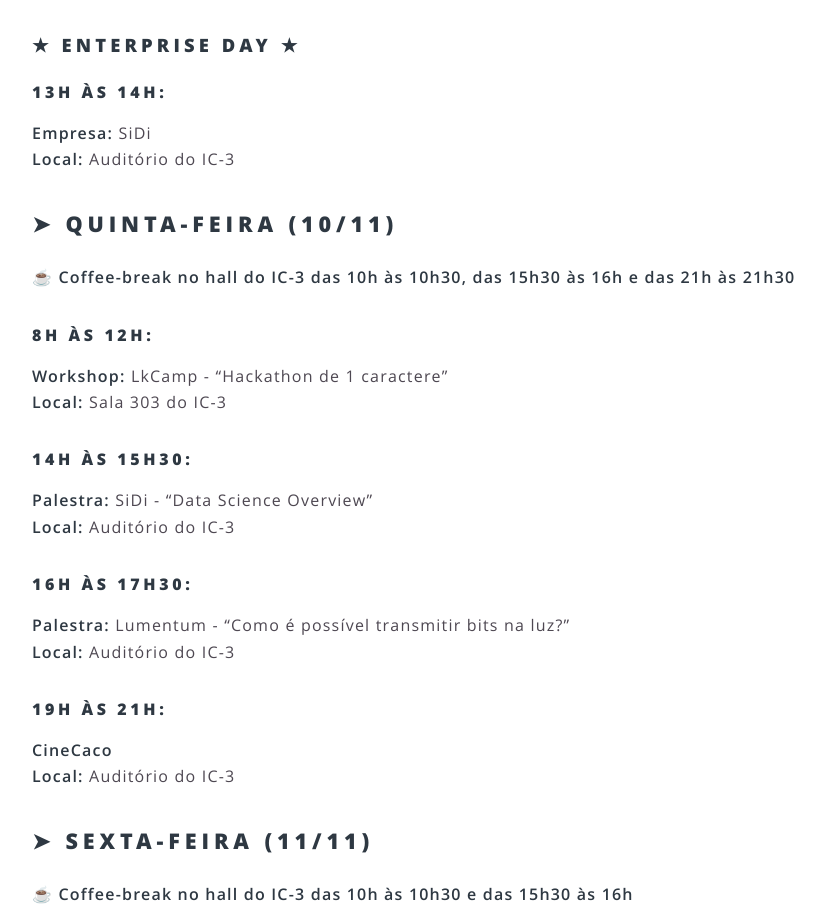
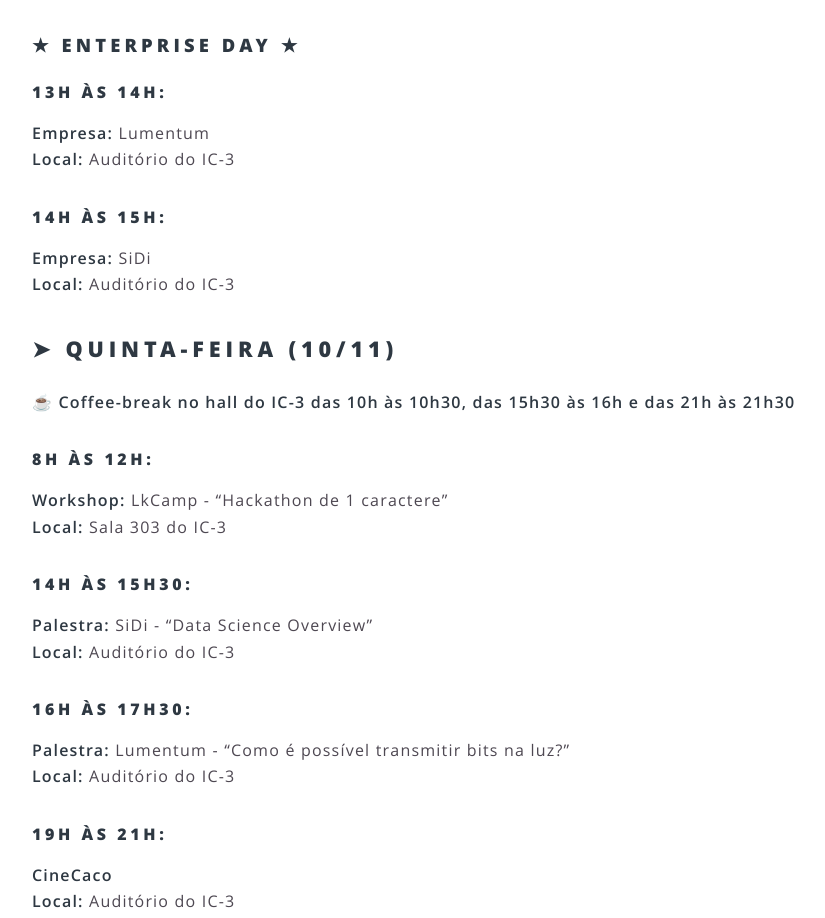
Before and after one commit to secomp2022/secomp2022.github.io, a plain HTML site: page programacao/index.html in a window 1280 px wide. Shown: the part 1928-2846 px from the top of the page, without its empty margins (32-857 px from the left). Drawn offline with Linux system fonts and the light colour scheme.

Commit message:
Update programacao

```diff
--- a/programacao/index.html
+++ b/programacao/index.html
@@ -114,6 +114,9 @@
 <strong>Local:</strong> Auditório do IC-3</p>
 <h3 id="-enterprise-day-">★ Enterprise Day ★</h3>
 <h4 id="13h-às-14h">13h às 14h:</h4>
+<p><strong>Empresa:</strong> Lumentum<br>
+<strong>Local:</strong> Auditório do IC-3</p>
+<h4 id="14h-às-15h">14h às 15h:</h4>
 <p><strong>Empresa:</strong> SiDi<br>
 <strong>Local:</strong> Auditório do IC-3</p>
 <h2 id="-quinta-feira-1011">➤ Quinta-feira (10/11)</h2>
```
